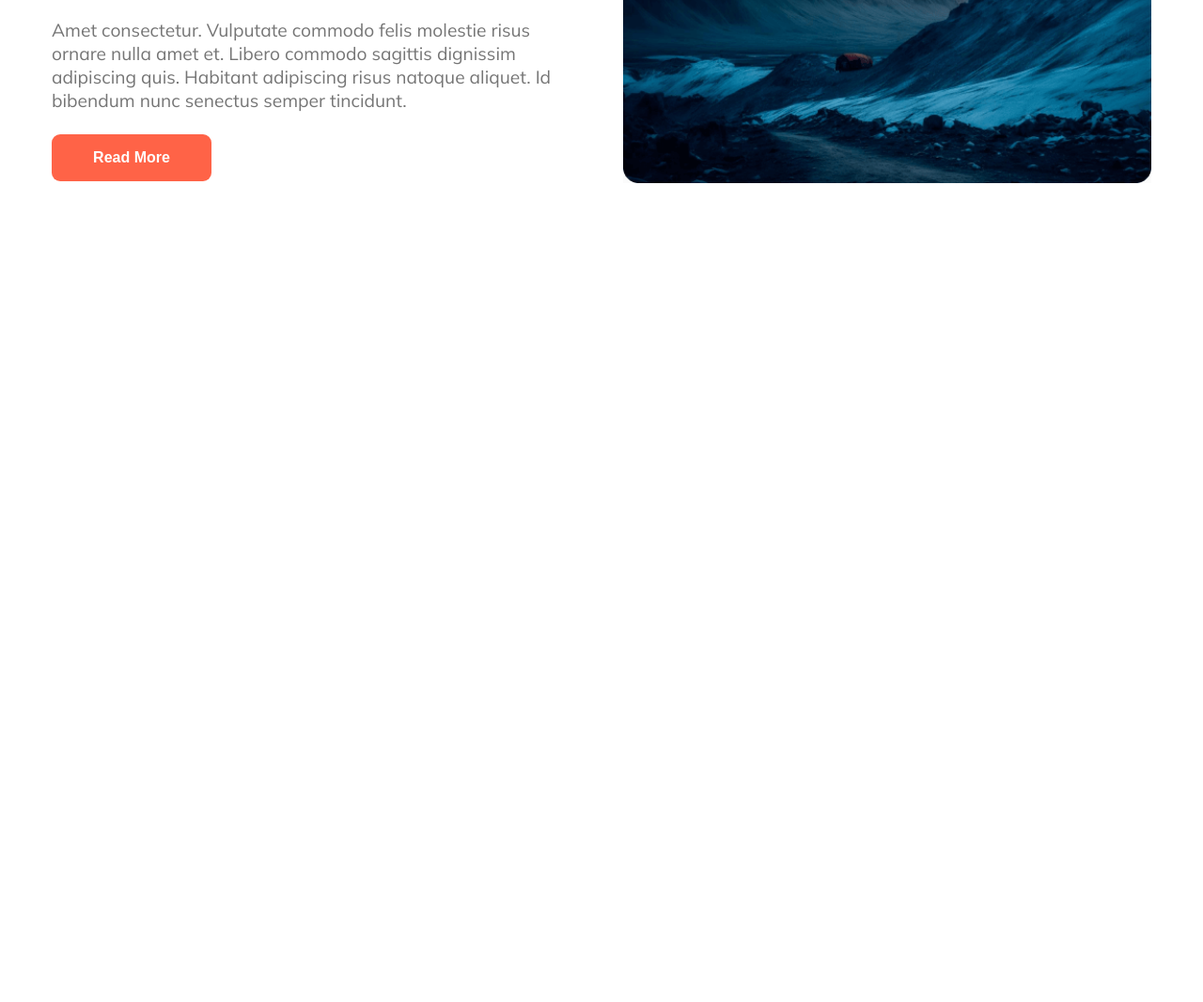
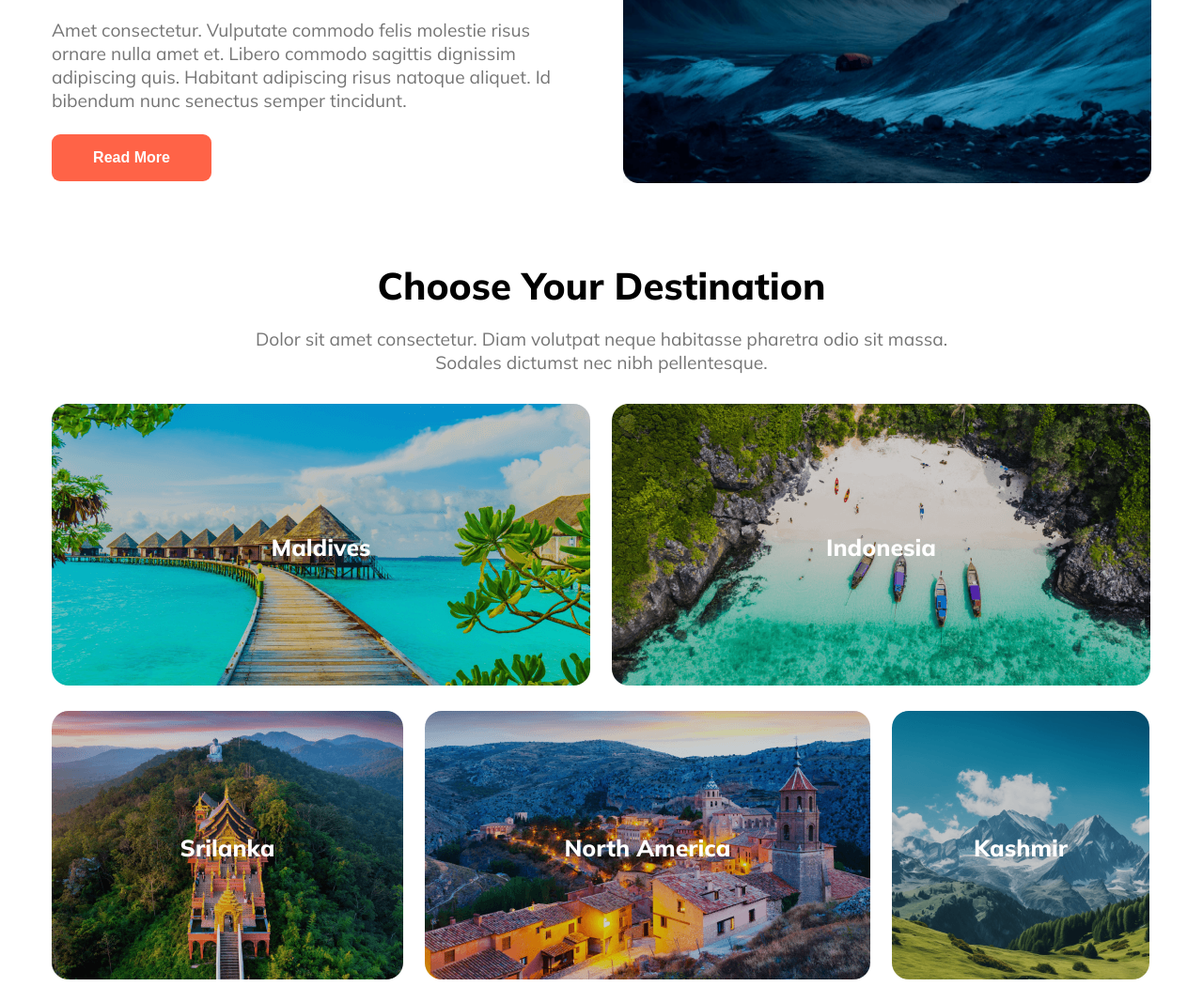
Before and after one commit to fahimKhanOnly/Hero-Travel, a plain HTML site: page index.html in a window 1280 px wide. Shown: the part 1116-2183 px from the top of the page at 94% size. Before the commit the page ends 1405 px from the top, so only its background shows below. Drawn offline with Linux system fonts and the light colour scheme.

Commit message:
Completed the Destination section.

```diff
--- a/index.html
+++ b/index.html
@@ -87,6 +87,44 @@
             </div>
         </section>
 
+        <section class="destination-container">
+            <div class="destination-intro">
+                <h1 class="title">Choose Your Destination</h1>
+                <p class="text-style">Dolor sit amet consectetur. Diam volutpat neque habitasse pharetra odio sit massa. Sodales dictumst nec nibh pellentesque.</p>
+            </div>
+
+            <div class="destination-scenario">
+                <div class="maldives">
+                    <h4>Maldives</h4>
+                    <img src="./assets/maldives.png" alt="A scenario of Maldives">
+                </div>
+                <div class="indonesia">
+                    <h4>Indonesia</h4>
+                    <img src="./assets/indonesia.png" alt="A scenario of Indonesia">
+                </div>
+                <div class="srilanka">
+                    <h4>Srilanka</h4>
+                    <img src="./assets/srilanka.png" alt="A scenario of Srilanka">
+                </div>
+                <div class="north-ameria">
+                    <h4>North America</h4>
+                    <img src="./assets/north-america.png" alt="A scenario of North America">
+                </div>
+                <div class="kashmir">
+                    <h4>Kashmir</h4>
+                    <img src="./assets/kashmir.png" alt="A scenario of Kashmir">
+                </div>
+                <div class="bangladesh">
+                    <h4>Bangladesh</h4>
+                    <img src="./assets/bangladesh.png" alt="A scenario of Bangladesh">
+                </div>
+                <div class="bandarban">
+                    <h4>Bandarban</h4>
+                    <img src="./assets/bandarban.png" alt="A scenario of Bandarban">
+                </div>
+            </div>
+        </section>
+
     </main>
 
     <footer>
--- a/styles/responsive.css
+++ b/styles/responsive.css
@@ -12,6 +12,14 @@
     }
     .popular-tours-image{
         height: 500px;
+    }
+    .destination-scenario{
+        gap: 18px;
+    }
+    .destination-scenario > div, .destination-scenario > div > img{
+        width: 750px;
+        height: 350px;
+        margin: 0 auto;
     }
 }
 @media screen and (max-width: 800px) {
@@ -44,6 +52,10 @@
     .popular-tours-image{
         width: 550px;
     }
+    .destination-scenario > div, .destination-scenario > div > img{
+        max-width: 556px;
+        height: 340px;
+    }
 }
 @media screen and (max-width: 585px) {
     p, li{
@@ -68,6 +80,10 @@
     }
     .popular-tours-container{
         margin-bottom: 50px;
+    }
+    .destination-scenario > div, .destination-scenario > div > img{
+        width: 400px;
+        height: 305px;
     }
 }
 @media screen and (max-width: 425px){
@@ -111,4 +127,11 @@
     .popular-tours-image{
         height: 350px;
     }
+    .destination-scenario > div > h4{
+        font-size: 1.2rem;
+    }
+    .destination-scenario > div, .destination-scenario > div > img{
+        width: 290px;
+        height: 220px;
+    }
 }
--- a/styles/style.css
+++ b/styles/style.css
@@ -173,3 +173,36 @@ form > select, form > input::placeholder{
 }
 
 /* Popular Tours section ends here */
+
+/* Destination section starts here */
+.destination-intro{
+    max-width: 800px;
+    margin-left: auto;
+    margin-right: auto;
+    margin: 0 auto 31px auto;
+}
+.destination-intro > p{
+    margin-top: 20px;
+    text-align: center;
+}
+.destination-scenario{
+    display: flex;
+    flex-wrap: wrap;
+    gap: 23px;
+}
+.destination-scenario > div{
+    color: white;
+    position: relative;
+}
+.destination-scenario > div > h4{
+    position: absolute;
+    top: 50%;
+    left: 50%;
+    transform: translate(-50%, -50%);
+    font-size: 1.55rem;
+    font-weight: 800;
+}
+.destination-scenario > div > img{
+    border-radius: 18px;
+}
+/* Destination section ends here */
```
